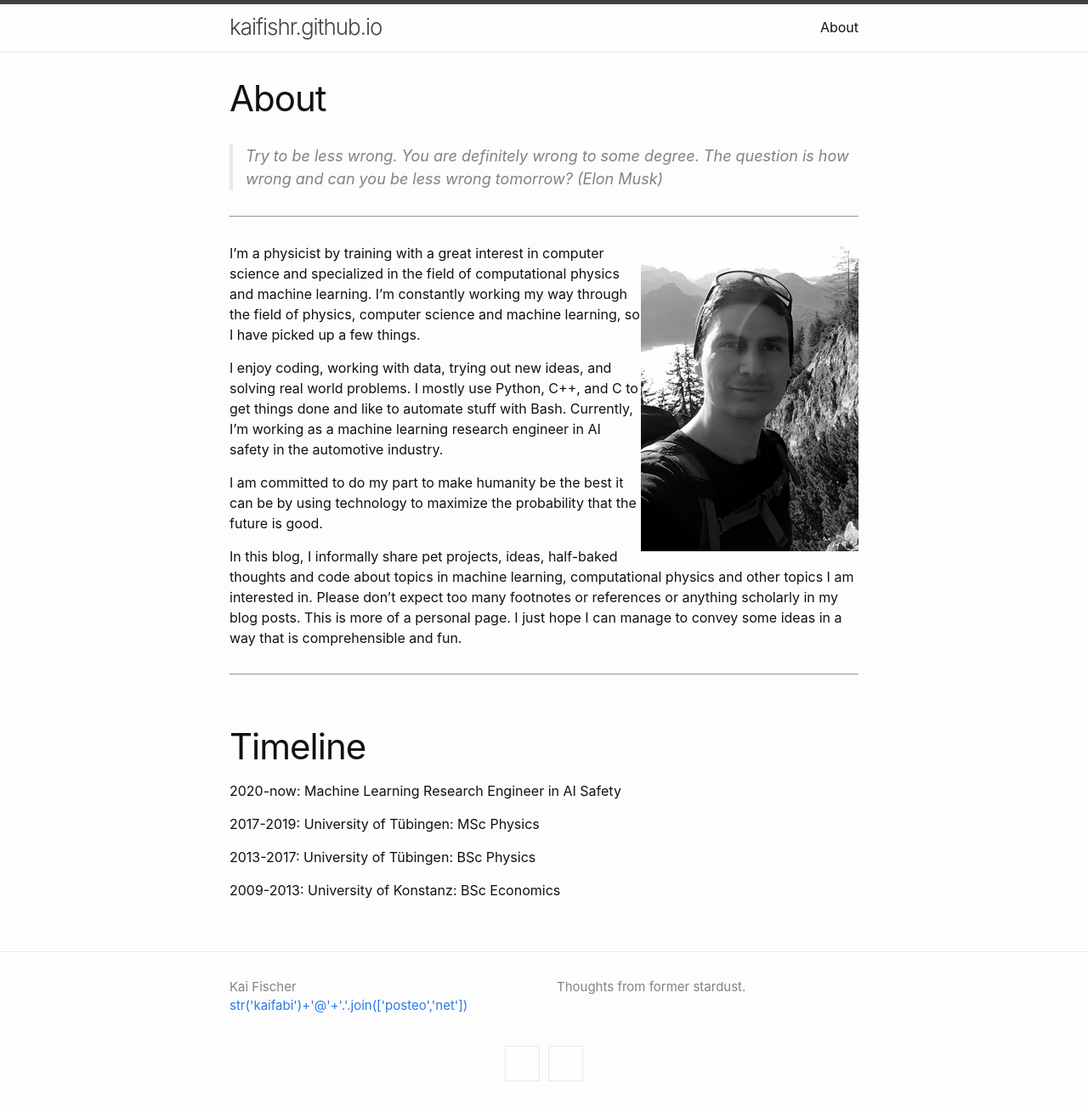
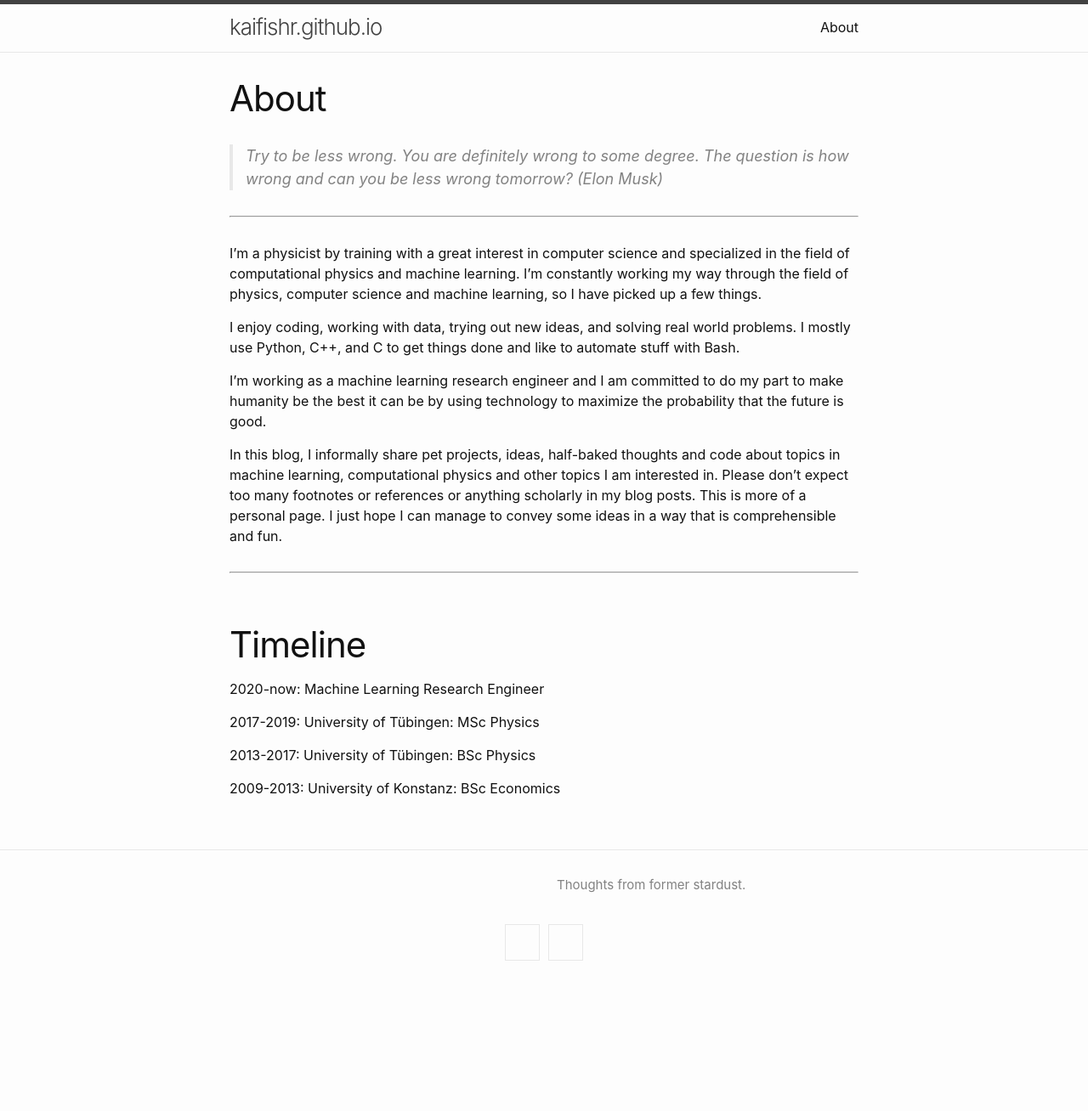
Before and after one commit to kaifishr/kaifishr.github.io, a Jekyll site: the page built from about.md, in a window 1280 px wide. Shown: the whole page at 85% size. Built offline with Jekyll 4.4.1, drawn with Linux system fonts in a browser that asks for light colours; after the commit the page ends 1166 px from its top, so only the background shows below that.

Commit message:
Minor updates.

```diff
--- a/_config.yml
+++ b/_config.yml
@@ -1,8 +1,8 @@
 title: kaifishr.github.io
 
 author:
-    name: Kai Fischer
-    email: str('kaifabi')+'@'+'.'.join(['posteo','net'])
+    name:
+    email:
 
 description: >- # this means to ignore newlines until "baseurl:"
     Thoughts from former stardust.
@@ -11,8 +11,8 @@ show_excerpts: false
 
 baseurl: "" # the subpath of your site, e.g. /blog
 url: "http://kaifishr.github.io" # the base hostname & protocol for your site
-github_username: kaifischer
-twitter_username: eigenkai
+github_username: kaifisher
+twitter_username: fishrkai
 
 minima:
     date_format: "%b %-d, %Y"
--- a/about.md
+++ b/about.md
@@ -8,20 +8,18 @@ permalink: /about/
 
 ***
 
-![me](/assets/images/me.png){: style="float: right"}
-
 I'm a physicist by training with a great interest in computer science and specialized in the field of computational physics and machine learning. I'm constantly working my way through the field of physics, computer science and machine learning, so I have picked up a few things.
 
-I enjoy coding, working with data, trying out new ideas, and solving real world problems. I mostly use Python, C++, and C to get things done and like to automate stuff with Bash. Currently, I'm working as a machine learning research engineer in AI safety in the automotive industry.
+I enjoy coding, working with data, trying out new ideas, and solving real world problems. I mostly use Python, C++, and C to get things done and like to automate stuff with Bash.
 
-I am committed to do my part to make humanity be the best it can be by using technology to maximize the probability that the future is good.
+I'm working as a machine learning research engineer and I am committed to do my part to make humanity be the best it can be by using technology to maximize the probability that the future is good.
 
 In this blog, I informally share pet projects, ideas, half-baked thoughts and code about topics in machine learning, computational physics and other topics I am interested in. Please don't expect too many footnotes or references or anything scholarly in my blog posts. This is more of a personal page. I just hope I can manage to convey some ideas in a way that is comprehensible and fun.
 
 ***
 
 # Timeline
-2020-now: Machine Learning Research Engineer in AI Safety
+2020-now: Machine Learning Research Engineer
 
 2017-2019: University of Tübingen: MSc Physics
 
```
